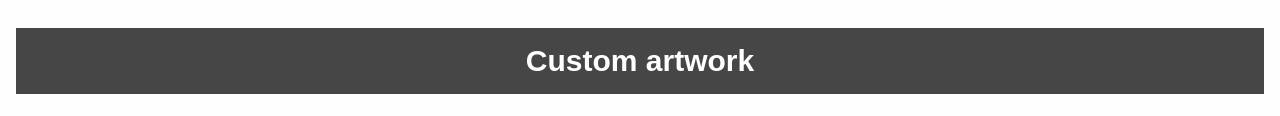
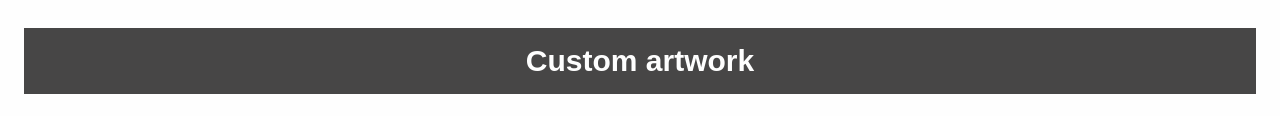
Before and after one commit to AlizaFeigenbaum/touro-f26-Feigenbaum-Aliza, a plain HTML site: page index.html in a window 1280 px wide. Shown: the part 808-924 px from the top of the page. Drawn offline with Linux system fonts and the light colour scheme; grey boxes are pictures that could not be loaded.

Commit message:
margin fix

```diff
--- a/style.css
+++ b/style.css
@@ -45,6 +45,8 @@ h1 {
   grid-column: 1/13;
   font-size: 30px;
   text-align: center;
+  margin-left: var(--space-s);
+  margin-right: var(--space-s);
 }
 h2 {
   font-weight: normal;
```
